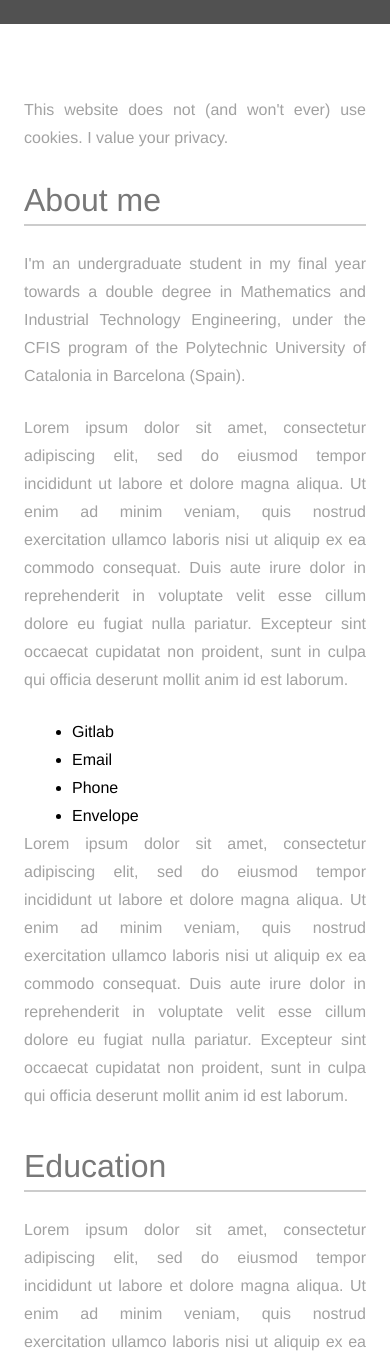
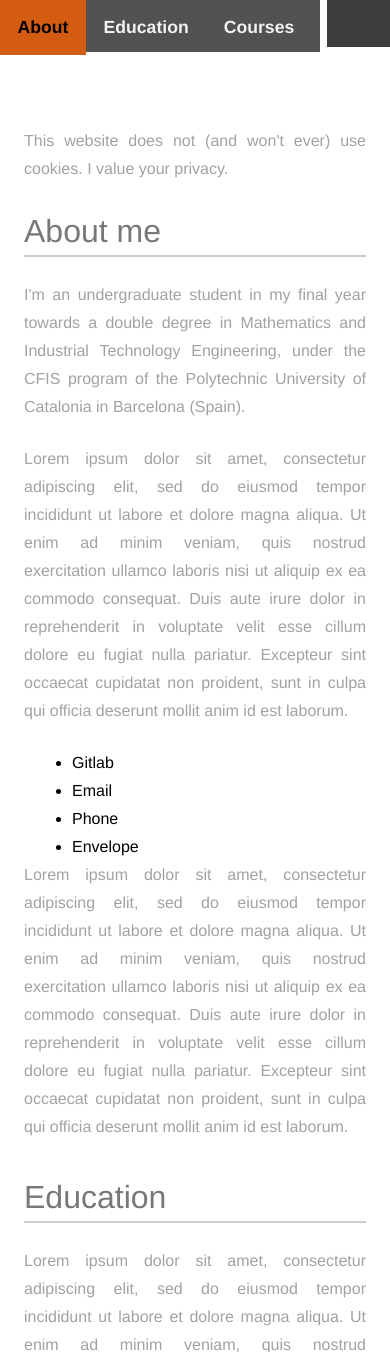
Before and after one commit to david-alvarez-rosa/personal-website, a PHP site: page / in a window 390 px wide. Shown: the part 224-1576 px from the top of the page. Run offline with PHP 8.4, Linux system fonts and the light colour scheme.

Commit message:
Various changes and fixes.

```diff
--- a/index.html
+++ b/index.html
@@ -14,7 +14,7 @@
 
 
   <body>
-    <header id="header">
+    <header>
       <a href="https://david.alvarezrosa.com" title="David Álvarez Rosa's personal website.">
         <h1>David Álvarez Rosa</h1>
       </a>
@@ -25,7 +25,7 @@
     </header>
 
 
-    <button id="navButton" onclick="toggleNavBar()" title="Expand navigation bar.">
+    <button id="navBarButton" onclick="toggleNavBar()" title="Expand navigation bar.">
       <i class="fas fa-bars fa-2x" id="navIcon"></i>
     </button>
     <nav>
@@ -285,6 +285,7 @@
           dolore eu fugiat nulla pariatur. Excepteur sint occaecat cupidatat non proident,
           sunt in culpa qui officia deserunt mollit anim id est laborum.
         </p>
+      </section>
 
         <div class="anchor" id="sec-others"></div>
         <section class="hidden">
@@ -312,7 +313,8 @@
           </p>
         </section>
 
-      <section class="hidden" id="sec-touch">
+        <div class="anchor" id="sec-touch"></div>
+        <section class="hidden">
           <h2>Get in touch</h2>
           <p>
             Lorem ipsum dolor sit amet, consectetur adipiscing elit, sed do eiusmod tempor
@@ -352,7 +354,7 @@
     </main>
 
 
-    <footer id="footer">
+    <footer>
       <ul>
         <li>
           <a class="icon fab fa-gitlab fa-2x"
--- a/main.css
+++ b/main.css
@@ -10,10 +10,9 @@
     font-family: Helvetica, Arial, sans-serif;
     font-weight: 400;
     line-height: 1.75em;
-}
 
-body {
-    overflow: hidden,
+    scrollbar-width: none;
+    -ms-overflow-style: none;
 }
 
 html {
@@ -43,6 +43,16 @@ button {
     visibility: hidden;
 }
 
+::-webkit-scrollbar {
+    width: 0 !important;
+    height: 0 !important;
+}
+
+
+::-moz-focus-inner {
+    border: none;
+}
+
 
 /* Scroll back to top button. */
 #scrollTop {
@@ -66,66 +76,102 @@ button {
 
 /* Navigation bar. */
 nav {
-    overflow: auto;
+    overflow-x: auto;
     margin-left: 35%;
-    padding: 0.75em 0;
+    padding: .75em 0;
     width: calc(100% - 35% - 4.35em);
-    background-color: #333333;
-    opacity: 0.85;
     position: fixed;
     white-space: nowrap;
     transition: padding .4s linear;
+    background-image: linear-gradient(
+        to bottom,
+        rgba(51, 51, 51, .85) 0%,
+        rgba(51, 51, 51, .85) 95%,
+        transparent 95%,
+        transparent 100%);
+    z-index: 99;
 }
 
 nav a {
     color: #F2F2F2;
     text-align: center;
-    padding: 1.5em;
+    padding: 1.5em 1em;
     font-size: 1.1em;
     font-weight: 600;
     background-image: linear-gradient(#DDDDDD, #DDDDDD);
-    background-position: 50% 50%;
+    background-position: 50% 0;
     background-repeat: no-repeat;
-    background-size: 0% 100%;
-    transition: background-size .5s ease, color .5s ease, padding .4s linear;
+    background-size: 0 95%;
+    transition: background-color .25s, color .25s ease, background-size .5s, padding .4s linear;
 }
 
-nav a:hover {
+nav a:hover, nav a:focus, nav a:active {
   color: #000000;
-  background-size: 100% 100%;
+  background-size: 100% 95%;
 }
 
 nav a.current {
     color: #000000;
     background-color: #D45B12;
-    background-position: right bottom;
 }
 
-#navButton {
+nav a.current:hover, nav a.current:focus, nav a.current:active {
+    background-color: transparent;
+    background-size: 100% 100%;
+}
+
+nav.responsive {
+    position: fixed;
+    right: 0;
+    top: 0;
+    overflow-y: auto;
+    width: 300px;
+    max-width: 100%;
+    background-color: #333333;
+    margin: 0 auto;
+    padding: 0;
+    opacity: .95;
+    z-index: 99999;
+}
+
+nav.responsive a {
+    display: block;
+    float: none;
+    text-align: left;
+    margin: -.25em 0;
+}
+
+#navBarButton {
     cursor: pointer;
     position: fixed;
     top: 0;
     right: 0;
     color: #FFFFFF;
-    padding: 1.33em 1.5em 1.1em 1.5em;
+    width: 4.75em;
+    height: 4.6em;
+    padding-top: .15em;
     background-color: #1A1A1A;
-    opacity: 0.85;
+    opacity: .85;
     z-index: 9999;
     background-image: linear-gradient(#BFBFBF, #BFBFBF);
     background-position: 100% 50%;
     background-repeat: no-repeat;
     background-size: 0% 100%;
-    transition: background-size .5s ease, color .5s ease, padding .4s linear;
+    transition: background-size .5s ease, color .5s ease, height .4s linear;
 }
 
-#navButton:hover {
+#navBarButton:hover, #navBarButton:focus, #navBarButton:active {
   color: #000000;
   background-size: 100% 100%;
 }
 
+#navBarButton i {
+    padding: .3em;
+}
+
 
 /* Header. */
-#header {
+header {
     background-color: #1F1815;
     background-image:      url("images/overlay.png"), url("images/background.jpg");
     background-position:   top left,                  top left;
@@ -142,21 +188,21 @@ nav a.current {
     height: 100%
 }
 
-#header h1, h2 {
-    color: rgba(255, 255, 255, 0.75);
+header h1, h2 {
+    color: rgba(255, 255, 255, .75);
 }
 
-#header h1 {
+header h1 {
     font-size: 2em;
     font-weight: 600;
 }
 
-#header h2 {
+header h2 {
     font-size: 1.1em;
     font-weight: 550;
 }
 
-#header strong {
+header strong {
     color: #FFFFFF;
 }
 
@@ -287,11 +333,11 @@ nav {
     animation: slideInFromTop 1.5s;
 }
 
-#navButton {
+#navBarButton {
     animation: slideInFromBottom 2s ease;
 }
 
-#header {
+header {
     animation: slideInFromLeft 1.5s;
 }
 
@@ -327,22 +373,22 @@ nav {
 
 /* Large screen size. */
 @media screen and (max-width: 1280px) {
-    #header {
+    header {
         padding: 7em 3em 3em 3em;
         width: 33%;
     }
 
-    #header h1 {
+    header h1 {
         font-size: 1.85em;
     }
 
-    #header h2 {
-        font-size: 0.95em;
+    header h2 {
+        font-size: .95em;
     }
 
     nav {
         margin-left: 33%;
-        width: calc(100% - 33%);
+        width: calc(100% - 33% - 4.35em);
     }
 
     main {
@@ -368,18 +414,27 @@ nav {
         display: block;
     }
 
-    #header h1 {
+    header h1 {
         font-size: 2.25em;
     }
 
-    #header h2 {
+    header h2 {
         font-size: 1em;
     }
 
     nav {
-        width: 100%;
+        padding: 0.75em 0;
+        width: calc(100% - 4.35em);
         margin-left: 0em;
         position: relative;
+    }
+
+    nav a {
+        padding: 1.05em 1em;
+    }
+
+    #navBarButton {
+        height: 3.55em;
     }
 
     nav.sticky {
@@ -387,12 +442,10 @@ nav {
         top: 0;
     }
 
-    nav a {
-        display: none;
-    }
-
-    #navButton {
-        display: block;
+    #navBarButton {
+        height: 3.55em;
+        position: absolute;
+        right: 0;
     }
 
     main {
--- a/main.js
+++ b/main.js
@@ -13,21 +13,23 @@ function setScrollButtonVisibility() {
 }
 
 window.addEventListener("scroll", setScrollButtonVisibility);
+window.addEventListener("resize", setScrollButtonVisibility);
+
 
 
 // Expand the navigation bar.
 function toggleNavBar() {
-    navBar = document.getElementsByTagName("nav")[0];
     navBar.classList.toggle("responsive");
 }
 
 
 // Script for fade in animations.
-var windowHeight;
+var windowHeight; var windowWidth;
 var elementsHidden = document.querySelectorAll(".hidden");
 
-function getWindowHeight() {
+function getWindowDimensions() {
     windowHeight = window.innerHeight;
+    windowWidth = window.innerWidth;
 }
 
 function setFadeInAnimations() {
@@ -43,14 +45,14 @@ function setFadeInAnimations() {
 }
 
 window.addEventListener("scroll", setFadeInAnimations);
-window.addEventListener("resize", getWindowHeight);
+window.addEventListener("resize", setFadeInAnimations);
+window.addEventListener("resize", getWindowDimensions);
 
-getWindowHeight();
+getWindowDimensions();
 setFadeInAnimations();
 
 
 // Get nearer section to user position (so navBar can be updated).
-var windowHeight;
 var elementCurrent = document.querySelector(".current");
 var sections = document.getElementsByTagName("section");
 var navBar = document.getElementsByTagName("nav")[0];
@@ -59,61 +61,82 @@ var navBarLinks = navBar.getElementsByTagName("a");
 function setNavBarSection() {
     for (var i = 0; i < sections.length; ++i) {
         var section = sections[i];
-        var positionFromTop = section.getBoundingClientRect().top;
+        var positionFromBottom = section.getBoundingClientRect().bottom;
 
-        if (positionFromTop - windowHeight <= -250) {
+        if (positionFromBottom > windowHeight / 2) {
             elementCurrent.classList.remove("current");
             elementCurrent = navBarLinks[i];
             elementCurrent.classList.add("current");
             elementCurrent.scrollIntoView();
+            break;
         }
     }
 }
 
 window.addEventListener("scroll", setNavBarSection);
+window.addEventListener("resize", setNavBarSection);
 setNavBarSection()
 
 
 // Change size of navBar in scroll.
-var navButton = document.getElementById("navButton");
+var navBarButton = document.getElementById("navBarButton");
 
 function navBarResize() {
-    if (window.innerWidth <= 980)
+    if (window.innerWidth <= 980) {
+        navBar.style.padding = "0.75em 0";
         return;
+    }
 
     if (document.body.scrollTop > 100 || document.documentElement.scrollTop > 100) {
         navBar.style.padding = "0.75em 0";
-        navButton.style.padding = ".85em 1.5em .5em 1.5em";
+        navBarButton.style.height = "3.55em";
         for (var i = 0; i < navBarLinks.length; ++i)
-            navBarLinks[i].style.padding = "1.05em 1.5em";
+            navBarLinks[i].style.padding = "1.05em 1em";
     }
     else {
         navBar.style.padding = "1.25em 0";
-        navButton.style.padding = "1.33em 1.5em 1.1em 1.5em";
+        navBarButton.style.height = "4.6em";
         for (var i = 0; i < navBarLinks.length; ++i)
-            navBarLinks[i].style.padding = "1.5em 1.5em";
+            navBarLinks[i].style.padding = "1.5em 1em";
     }
 }
 
 navBarResize();
 window.addEventListener("scroll", navBarResize);
+window.addEventListener("resize", navBarResize);
 
 
 // Make navBar sticky for Medium to XSmall screens (as defined in main.css).
-var sticky = navBar.offsetTop;
+var sticky;
+
+function getNavBarStickyOffset() {
+    sticky = navBar.offsetTop;
+    navBarButton.style.top = sticky + "px";
+}
 
 function navBarSticky() {
-    if (window.innerWidth > 980) // If width greater than 980px.
+    if (windowWidth > 980 || windowHeight < 300) {
+        navBar.classList.remove("sticky");
         return;
+    }
 
-    if (window.pageYOffset >= sticky)
+    if (window.pageYOffset >= sticky) {
         navBar.classList.add("sticky");
-    else
+        navBarButton.style.position = "fixed";
+        navBarButton.style.top = "0";
+    }
+    else {
         navBar.classList.remove("sticky");
+        navBarButton.style.position = "absolute";
+        navBarButton.style.top = sticky + "px";
+    }
 }
 
 navBarSticky();
+getNavBarStickyOffset();
 window.addEventListener("scroll", navBarSticky);
+window.addEventListener("resize", navBarSticky);
+window.addEventListener("resize", getNavBarStickyOffset);
 
 
 // Hide navBar when click outside.
```
Also changed, not shown: other parts of main.css (+20 -89 lines). Lines whose indentation alone changed are shown as unchanged.
